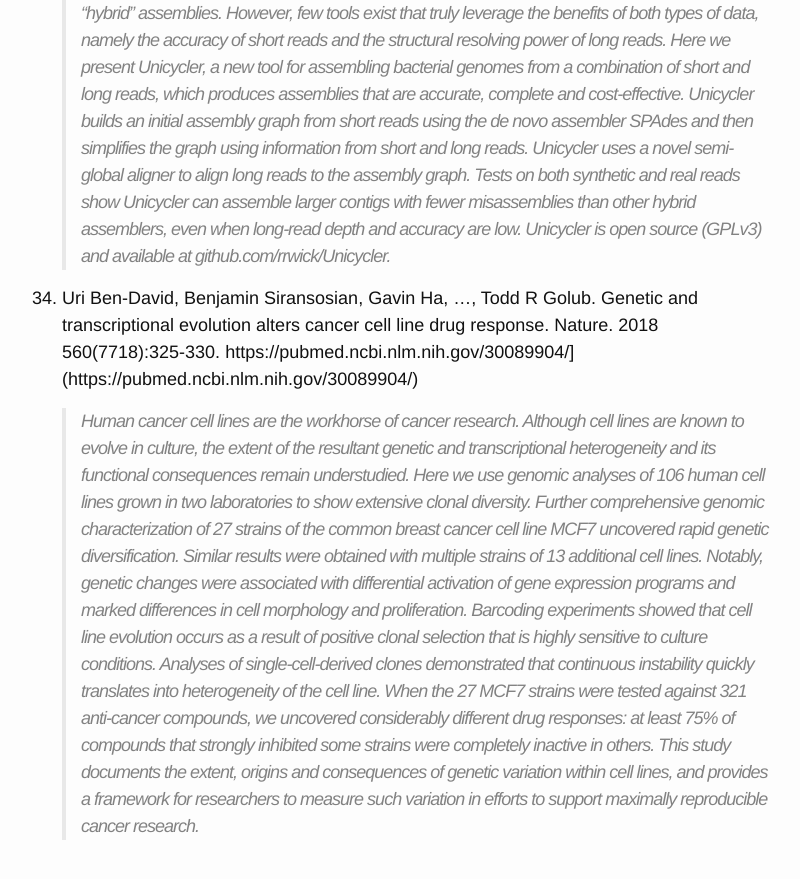
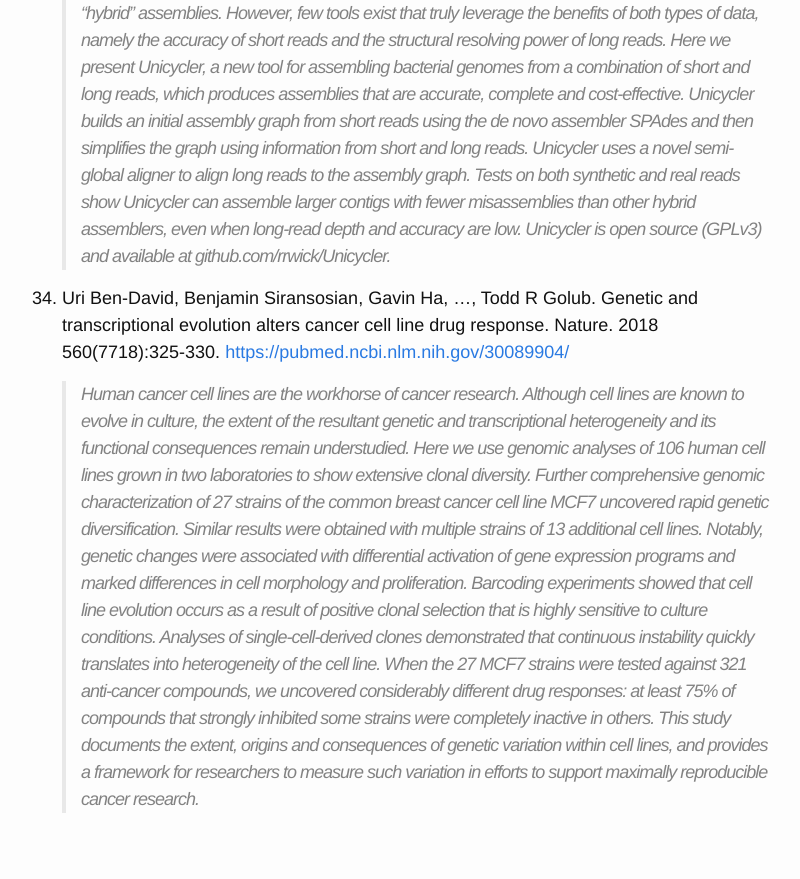
Before and after one commit to dcmb-courses/bioinf602-603, a Jekyll site: the page built from Genomics.md, in a window 1280 px wide and 900 px high, scrolled down 12887 px. Shown: the top 879 px of the window, without its empty margins (238-1038 px from the left). Built offline with Jekyll 4.4.1, drawn with Linux system fonts in a browser that asks for light colours.

Commit message:
Update Genomics.md

```diff
--- a/Genomics.md
+++ b/Genomics.md
@@ -153,6 +153,6 @@ Bioinformatics. 2015 Sep 3;51:11.14.1-11.14.19.
 
    >The Illumina DNA sequencing platform generates accurate but short reads, which can be used to produce accurate but fragmented genome assemblies. Pacific Biosciences and Oxford Nanopore Technologies DNA sequencing platforms generate long reads that can produce complete genome assemblies, but the sequencing is more expensive and error-prone. There is significant interest in combining data from these complementary sequencing technologies to generate more accurate "hybrid" assemblies. However, few tools exist that truly leverage the benefits of both types of data, namely the accuracy of short reads and the structural resolving power of long reads. Here we present Unicycler, a new tool for assembling bacterial genomes from a combination of short and long reads, which produces assemblies that are accurate, complete and cost-effective. Unicycler builds an initial assembly graph from short reads using the de novo assembler SPAdes and then simplifies the graph using information from short and long reads. Unicycler uses a novel semi-global aligner to align long reads to the assembly graph. Tests on both synthetic and real reads show Unicycler can assemble larger contigs with fewer misassemblies than other hybrid assemblers, even when long-read depth and accuracy are low. Unicycler is open source (GPLv3) and available at github.com/rrwick/Unicycler.
 
-1. Uri Ben-David, Benjamin Siransosian, Gavin Ha, ..., Todd R Golub.  Genetic and transcriptional evolution alters cancer cell line drug response.  Nature. 2018 560(7718):325-330. https://pubmed.ncbi.nlm.nih.gov/30089904/](https://pubmed.ncbi.nlm.nih.gov/30089904/)
+1. Uri Ben-David, Benjamin Siransosian, Gavin Ha, ..., Todd R Golub.  Genetic and transcriptional evolution alters cancer cell line drug response.  Nature. 2018 560(7718):325-330. [https://pubmed.ncbi.nlm.nih.gov/30089904/](https://pubmed.ncbi.nlm.nih.gov/30089904/)
 
    >Human cancer cell lines are the workhorse of cancer research. Although cell lines are known to evolve in culture, the extent of the resultant genetic and transcriptional heterogeneity and its functional consequences remain understudied. Here we use genomic analyses of 106 human cell lines grown in two laboratories to show extensive clonal diversity. Further comprehensive genomic characterization of 27 strains of the common breast cancer cell line MCF7 uncovered rapid genetic diversification. Similar results were obtained with multiple strains of 13 additional cell lines. Notably, genetic changes were associated with differential activation of gene expression programs and marked differences in cell morphology and proliferation. Barcoding experiments showed that cell line evolution occurs as a result of positive clonal selection that is highly sensitive to culture conditions. Analyses of single-cell-derived clones demonstrated that continuous instability quickly translates into heterogeneity of the cell line. When the 27 MCF7 strains were tested against 321 anti-cancer compounds, we uncovered considerably different drug responses: at least 75% of compounds that strongly inhibited some strains were completely inactive in others. This study documents the extent, origins and consequences of genetic variation within cell lines, and provides a framework for researchers to measure such variation in efforts to support maximally reproducible cancer research.
```
